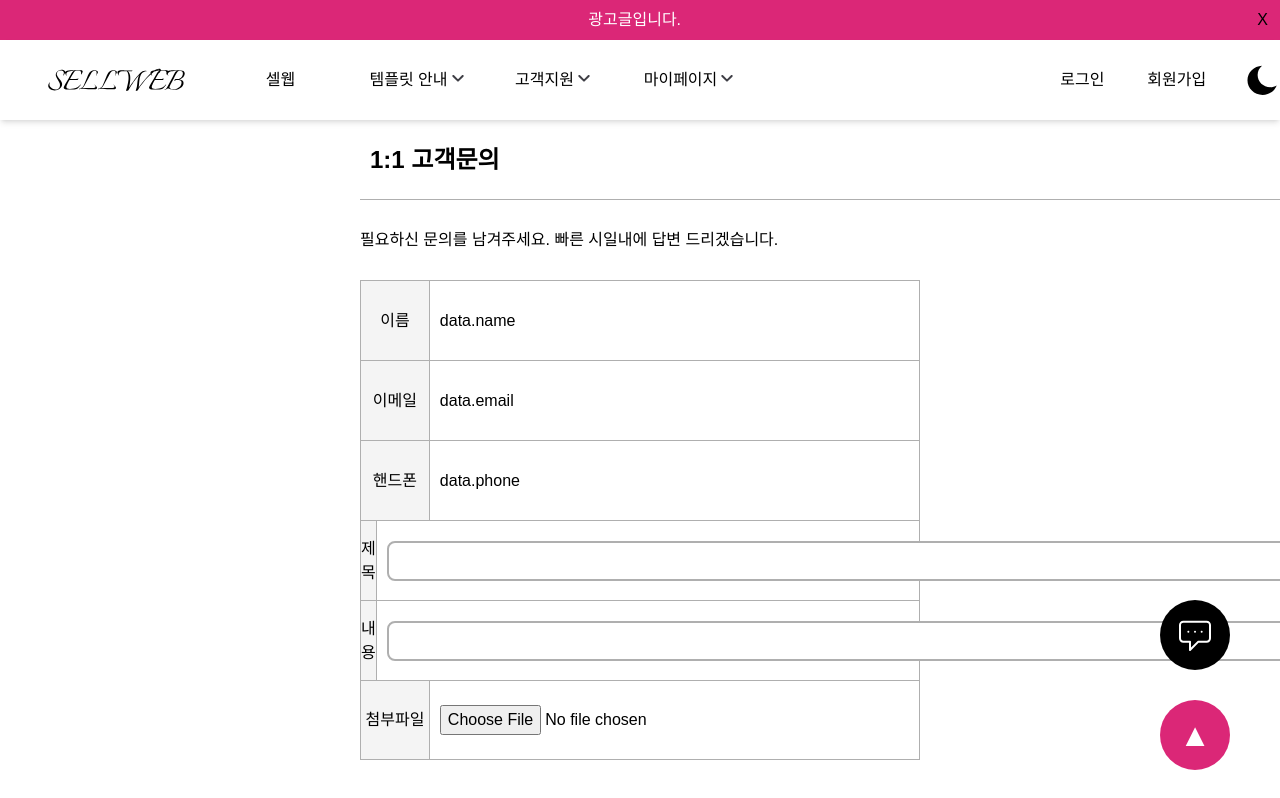
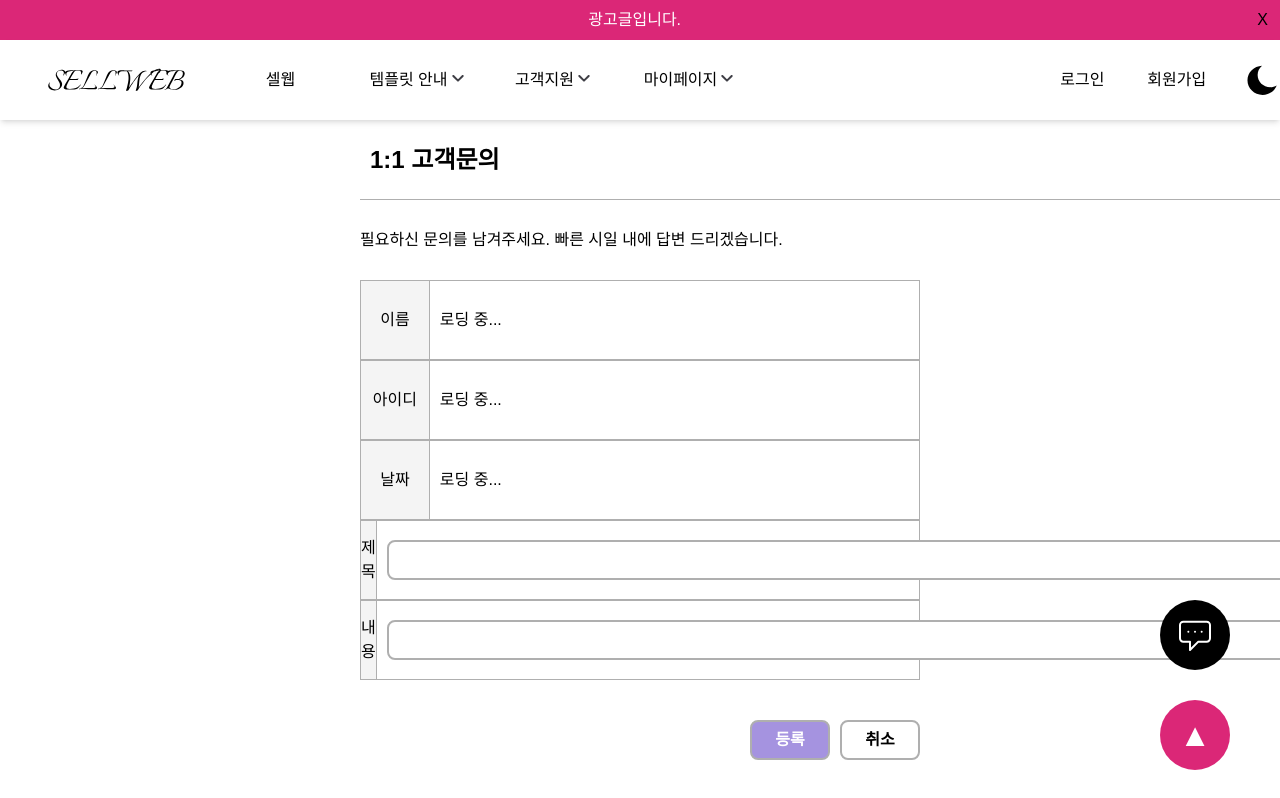
Before and after one commit to Hyun-EG/SP-sellweb, a Next.js app: page /ask in a window 1280 px wide. Shown: the top 798 px of the page. Built offline with nearby package versions, Linux system fonts and the light colour scheme; a web font is replaced by a local one.

Commit message:
Feat: Api 연결 및 문의 추가 기능

```diff
--- /dev/null
+++ b/src/app/api/posts/route.ts
@@ -0,0 +1,67 @@
+import { NextResponse } from 'next/server';
+import { connectDB } from '../../../../lib/db';
+import Post from '../../../../models/Post';
+import User from '../../../../models/User';
+import jwt from 'jsonwebtoken';
+
+export async function POST(req: Request) {
+  try {
+    await connectDB();
+
+    const authHeader = req.headers.get('authorization');
+    if (!authHeader) {
+      return NextResponse.json(
+        { message: '토큰이 없습니다.' },
+        { status: 401 }
+      );
+    }
+
+    const token = authHeader.split(' ')[1];
+    const JWT_SECRET = process.env.JWT_SECRET_KEY;
+    if (!JWT_SECRET) {
+      throw new Error('JWT_SECRET 환경 변수가 필요합니다.');
+    }
+
+    const decoded = jwt.verify(token, JWT_SECRET) as { userId: string };
+    if (!decoded?.userId) {
+      return NextResponse.json(
+        { message: '유효하지 않은 토큰입니다.' },
+        { status: 401 }
+      );
+    }
+
+    const user = await User.findOne({ userId: decoded.userId });
+    if (!user) {
+      return NextResponse.json(
+        { message: '유저를 찾을 수 없습니다.' },
+        { status: 404 }
+      );
+    }
+
+    const { title, content } = await req.json();
+    if (!title || !content) {
+      return NextResponse.json(
+        { message: '제목과 내용을 입력하세요.' },
+        { status: 400 }
+      );
+    }
+
+    const newPost = new Post({
+      userId: user.userId,
+      userName: user.userName,
+      title,
+      content,
+      createdAt: new Date(),
+    });
+
+    await newPost.save();
+
+    return NextResponse.json(
+      { message: '게시글이 저장되었습니다.' },
+      { status: 201 }
+    );
+  } catch (error) {
+    console.error('게시글 저장 오류:', error);
+    return NextResponse.json({ message: '서버 오류', error }, { status: 500 });
+  }
+}
--- a/src/app/ask/page.tsx
+++ b/src/app/ask/page.tsx
@@ -1,76 +1,11 @@
-import Button from '@/components/Button';
-import Input from '@/components/Input';
+import AskDetailTable from '@/components/AskDetailTable';
 import TitleBox from '@/components/TitleBox';
 
 export default function Ask() {
   return (
     <div>
       <TitleBox title="1:1 고객문의" />
-      <div className="h-[80px] flex items-center">
-        필요하신 문의를 남겨주세요. 빠른 시일내에 답변 드리겠습니다.
-      </div>
-      <div className="h-[80px] flex border-[#afafaf] border border-b-0">
-        <div className="w-[150px] flex justify-center items-center border-r border-[#afafaf] bg-[#F4F4F4]">
-          이름
-        </div>
-        <div className="w-[1050px] px-[10px] flex justify-start items-center">
-          data.name
-        </div>
-      </div>
-      <div className="h-[80px] flex border-[#afafaf] border border-b-0">
-        <div className="w-[150px] flex justify-center items-center border-r border-[#afafaf] bg-[#F4F4F4]">
-          이메일
-        </div>
-        <div className="w-[1050px] px-[10px] flex justify-start items-center">
-          data.email
-        </div>
-      </div>
-      <div className="h-[80px] flex border-[#afafaf] border border-b-0">
-        <div className="w-[150px] flex justify-center items-center border-r border-[#afafaf] bg-[#F4F4F4]">
-          핸드폰
-        </div>
-        <div className="w-[1050px] px-[10px] flex justify-start items-center">
-          data.phone
-        </div>
-      </div>
-      <div className="h-[80px] flex border-[#afafaf] border border-b-0">
-        <div className="w-[150px] flex justify-center items-center border-r border-[#afafaf] bg-[#F4F4F4]">
-          제목
-        </div>
-        <div className="w-[1050px] px-[10px] flex justify-start items-center">
-          <Input width={1010} height={40} />
-        </div>
-      </div>
-      <div className="h-[80px] flex border-[#afafaf] border border-b-0">
-        <div className="w-[150px] flex justify-center items-center border-r border-[#afafaf] bg-[#F4F4F4]">
-          내용
-        </div>
-        <div className="w-[1050px] px-[10px] flex justify-start items-center">
-          <Input width={1010} height={40} />
-        </div>
-      </div>
-      <div className="h-[80px] flex border-[#afafaf] border">
-        <div className="w-[150px] flex justify-center items-center border-r border-[#afafaf] bg-[#F4F4F4]">
-          첨부파일
-        </div>
-        <div className="w-[1050px] px-[10px] flex justify-start items-center">
-          <input type="file" />
-        </div>
-      </div>
-      <div className="h-[120px] flex justify-end items-center gap-[10px]">
-        <Button width={80} height={40} state="white" color="#566270">
-          등록
-        </Button>
-        <Button
-          width={80}
-          height={40}
-          state="white"
-          color="white"
-          fontColor="black"
-        >
-          취소
-        </Button>
-      </div>
+      <AskDetailTable />
     </div>
   );
 }
--- a/src/app/mypage/ask/detail/page.tsx
+++ b/src/app/mypage/ask/detail/page.tsx
@@ -1,8 +1,10 @@
 import DetailTable from '@/components/DetailTable';
+import TitleBox from '@/components/TitleBox';
 
 export default function Page() {
   return (
     <div>
+      <TitleBox title="문의 내역" />
       <DetailTable title="문의 제목" date="문의 날짜" content="문의 내용" />
     </div>
   );
--- a/src/app/notice/detail/page.tsx
+++ b/src/app/notice/detail/page.tsx
@@ -1,8 +1,10 @@
 import DetailTable from '@/components/DetailTable';
+import TitleBox from '@/components/TitleBox';
 
 export default function Page() {
   return (
     <div>
+      <TitleBox title="공지 사항" />
       <DetailTable title="공지제목" date="공지날짜" content="공지내용" />
     </div>
   );
--- /dev/null
+++ b/src/components/AskDetailTable.tsx
@@ -0,0 +1,160 @@
+'use client';
+
+import { useState, useEffect } from 'react';
+import Button from './Button';
+import Input from './Input';
+
+export default function AskDetailTable() {
+  const [title, setTitle] = useState('');
+  const [content, setContent] = useState('');
+  const [userData, setUserData] = useState<{
+    name: string;
+    userId: string;
+    date: string;
+  } | null>(null);
+  const [loading, setLoading] = useState(true);
+
+  useEffect(() => {
+    const fetchUserData = async () => {
+      const token = localStorage.getItem('token');
+
+      if (!token) {
+        return;
+      }
+
+      try {
+        const response = await fetch('/api/auth/get-token', {
+          headers: { Authorization: `Bearer ${token}` },
+        });
+
+        if (!response.ok) {
+          throw new Error('유저 정보를 가져올 수 없습니다.');
+        }
+
+        const data = await response.json();
+
+        setUserData({
+          name: data.user.userName,
+          userId: data.user.userId,
+          date: new Date().toISOString().split('T')[0],
+        });
+      } catch (error) {
+        console.error('에러 발생:', error);
+      } finally {
+        setLoading(false);
+      }
+    };
+
+    fetchUserData();
+  }, []);
+
+  const handleSubmit = async () => {
+    const token = await localStorage.getItem('token');
+    if (!token) {
+      alert('로그인이 필요합니다.');
+      return;
+    }
+
+    try {
+      const response = await fetch('/api/posts', {
+        method: 'POST',
+        headers: {
+          'Content-Type': 'application/json',
+          Authorization: `Bearer ${token}`,
+        },
+        body: JSON.stringify({ title, content }),
+      });
+
+      const data = await response.json();
+      if (!response.ok) {
+        alert(data.message);
+        return;
+      }
+
+      alert('게시글이 등록되었습니다.');
+      setTitle('');
+      setContent('');
+      // eslint-disable-next-line @typescript-eslint/no-unused-vars
+    } catch (error) {
+      alert('서버 오류가 발생했습니다.');
+    }
+  };
+
+  return (
+    <div>
+      <div className="h-[80px] flex items-center">
+        필요하신 문의를 남겨주세요. 빠른 시일 내에 답변 드리겠습니다.
+      </div>
+
+      <div className="h-[80px] flex border border-[#afafaf]">
+        <div className="w-[150px] flex justify-center items-center border-r border-[#afafaf] bg-[#F4F4F4]">
+          이름
+        </div>
+        <div className="w-[1050px] px-[10px] flex justify-start items-center">
+          {loading ? '로딩 중...' : userData?.name}
+        </div>
+      </div>
+
+      <div className="h-[80px] flex border border-[#afafaf]">
+        <div className="w-[150px] flex justify-center items-center border-r border-[#afafaf] bg-[#F4F4F4]">
+          아이디
+        </div>
+        <div className="w-[1050px] px-[10px] flex justify-start items-center">
+          {loading ? '로딩 중...' : userData?.userId}
+        </div>
+      </div>
+
+      <div className="h-[80px] flex border border-[#afafaf]">
+        <div className="w-[150px] flex justify-center items-center border-r border-[#afafaf] bg-[#F4F4F4]">
+          날짜
+        </div>
+        <div className="w-[1050px] px-[10px] flex justify-start items-center">
+          {loading ? '로딩 중...' : userData?.date}
+        </div>
+      </div>
+
+      <div className="h-[80px] flex border border-[#afafaf]">
+        <div className="w-[150px] flex justify-center items-center border-r border-[#afafaf] bg-[#F4F4F4]">
+          제목
+        </div>
+        <div className="w-[1050px] px-[10px] flex justify-start items-center">
+          <Input
+            width={1010}
+            height={40}
+            value={title}
+            onChange={(e) => setTitle(e.target.value)}
+          />
+        </div>
+      </div>
+
+      <div className="h-[80px] flex border border-[#afafaf]">
+        <div className="w-[150px] flex justify-center items-center border-r border-[#afafaf] bg-[#F4F4F4]">
+          내용
+        </div>
+        <div className="w-[1050px] px-[10px] flex justify-start items-center">
+          <Input
+            width={1010}
+            height={40}
+            value={content}
+            onChange={(e) => setContent(e.target.value)}
+          />
+        </div>
+      </div>
+
+      <div className="h-[120px] flex justify-end items-center gap-[10px]">
+        <Button width={80} height={40} theme="white" onClick={handleSubmit}>
+          등록
+        </Button>
+        <Button
+          width={80}
+          height={40}
+          theme="white"
+          color="white"
+          fontColor="black"
+        >
+          취소
+        </Button>
+      </div>
+    </div>
+  );
+}
```
